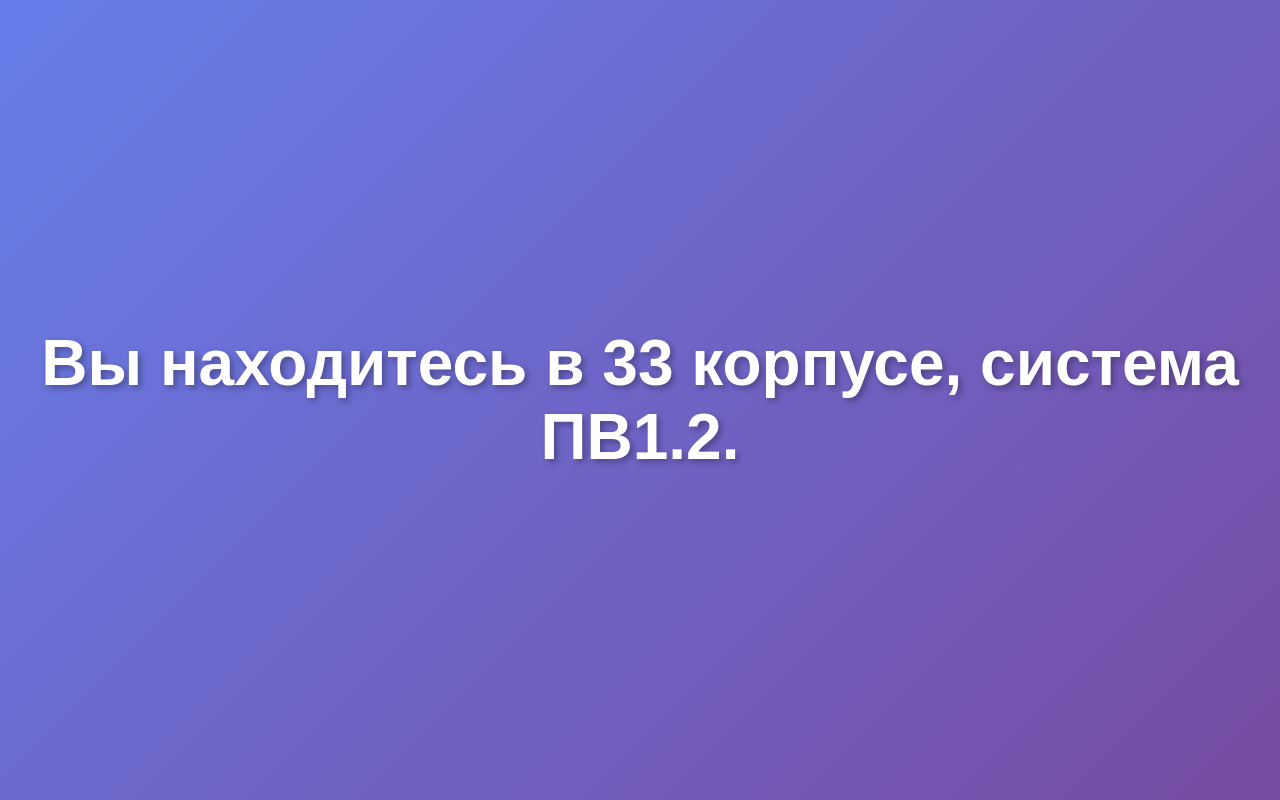
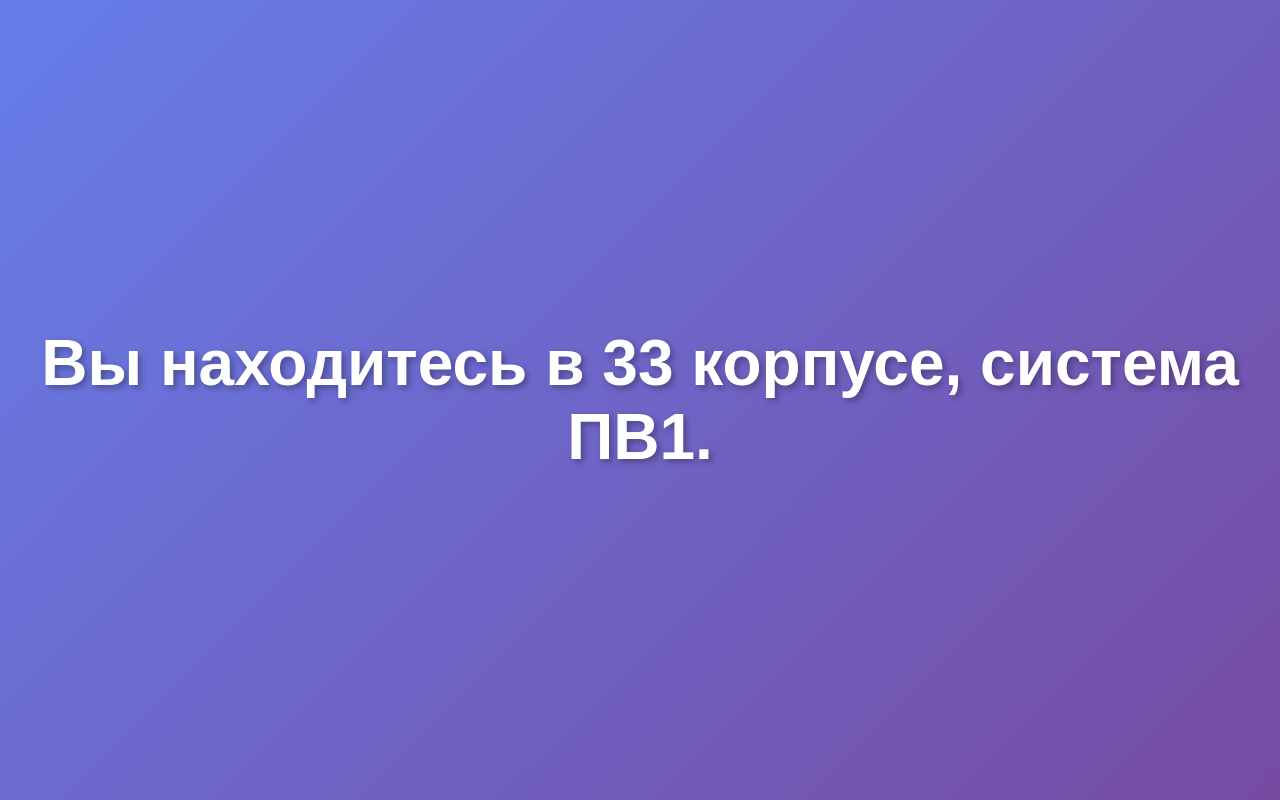
Before and after one commit to irinatokmanceva-ux/irinatokmanceva-ux.github.io, a plain HTML site: page welcome5.html in a window 1280 px wide. Drawn offline with Linux system fonts and the light colour scheme.

Commit message:
Update welcome5.html

```diff
--- a/welcome5.html
+++ b/welcome5.html
@@ -23,6 +23,6 @@
     </style>
 </head>
 <body>
-    <div class="welcome">Вы находитесь в 33 корпусе, система ПВ1.2.</div>
+    <div class="welcome">Вы находитесь в 33 корпусе, система ПВ1.</div>
 </body>
 </html>
```
